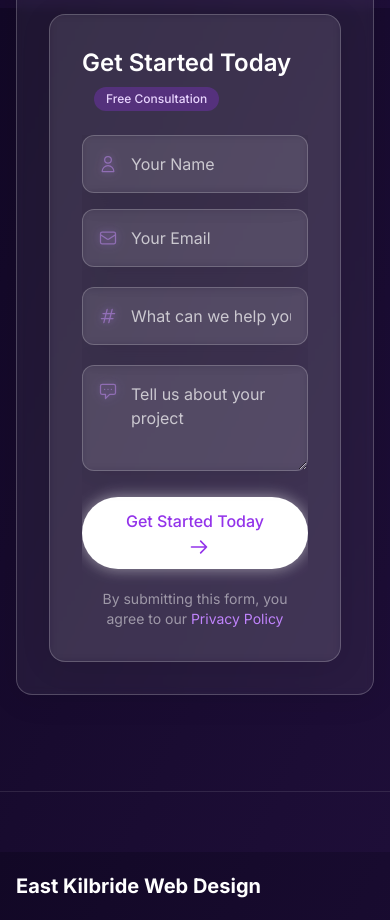
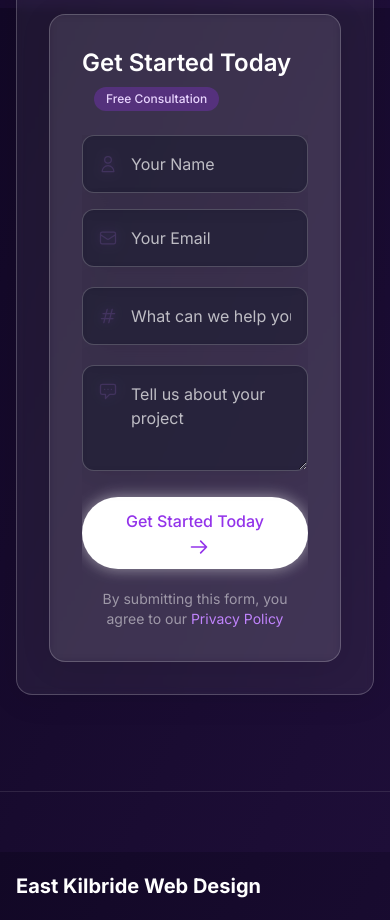
Before and after one commit to matthewmarleyuk/EK-Web-Design, a Next.js app: page / in a window 390 px wide. Shown: the part 10120-11040 px from the top of the page. Built offline with nearby package versions, Linux system fonts and the light colour scheme.

Commit message:
Fix glass morphism on homepage form for mobile devices

```diff
--- a/src/components/HeroContactForm.tsx
+++ b/src/components/HeroContactForm.tsx
@@ -64,7 +64,7 @@ export default function HeroContactForm() {
 
   // CSS for input fields
   const inputStyle = {
-    background: "rgba(255, 255, 255, 0.06)",
+    background: "rgba(19, 19, 41, 0.6)",
     boxShadow: "0 4px 30px rgba(0, 0, 0, 0.1)",
     backdropFilter: "blur(4.3px)",
     WebkitBackdropFilter: "blur(4.3px)",
@@ -87,7 +87,7 @@ export default function HeroContactForm() {
               <input
                 type="text"
                 id="name"
-                className="w-full pl-12 pr-4 py-4 text-purple-300 placeholder-white/70 focus:outline-none focus:ring-2 focus:ring-purple-500/50 rounded-xl transition-all duration-300"
+                className="w-full pl-12 pr-4 py-4 text-white placeholder-white/70 focus:outline-none focus:ring-2 focus:ring-purple-500/50 rounded-xl transition-all duration-300"
                 style={inputStyle}
                 placeholder="Your Name"
                 value={formData.name}
@@ -104,7 +104,7 @@ export default function HeroContactForm() {
               <input
                 type="email"
                 id="email"
-                className="w-full pl-12 pr-4 py-4 text-purple-300 placeholder-white/70 focus:outline-none focus:ring-2 focus:ring-purple-500/50 rounded-xl transition-all duration-300"
+                className="w-full pl-12 pr-4 py-4 text-white placeholder-white/70 focus:outline-none focus:ring-2 focus:ring-purple-500/50 rounded-xl transition-all duration-300"
                 style={inputStyle}
                 placeholder="Your Email"
                 value={formData.email}
@@ -124,7 +124,7 @@ export default function HeroContactForm() {
           <input
             type="text"
             id="subject"
-            className="w-full pl-12 pr-4 py-4 text-purple-300 placeholder-white/70 focus:outline-none focus:ring-2 focus:ring-purple-500/50 rounded-xl transition-all duration-300"
+            className="w-full pl-12 pr-4 py-4 text-white placeholder-white/70 focus:outline-none focus:ring-2 focus:ring-purple-500/50 rounded-xl transition-all duration-300"
             style={inputStyle}
             placeholder="What can we help you with?"
             value={formData.subject}
@@ -142,7 +142,7 @@ export default function HeroContactForm() {
           <textarea
             id="message"
             rows={3}
-            className="w-full pl-12 pr-4 py-4 text-purple-300 placeholder-white/70 focus:outline-none focus:ring-2 focus:ring-purple-500/50 rounded-xl transition-all duration-300"
+            className="w-full pl-12 pr-4 py-4 text-white placeholder-white/70 focus:outline-none focus:ring-2 focus:ring-purple-500/50 rounded-xl transition-all duration-300"
             style={inputStyle}
             placeholder="Tell us about your project"
             value={formData.message}
```
